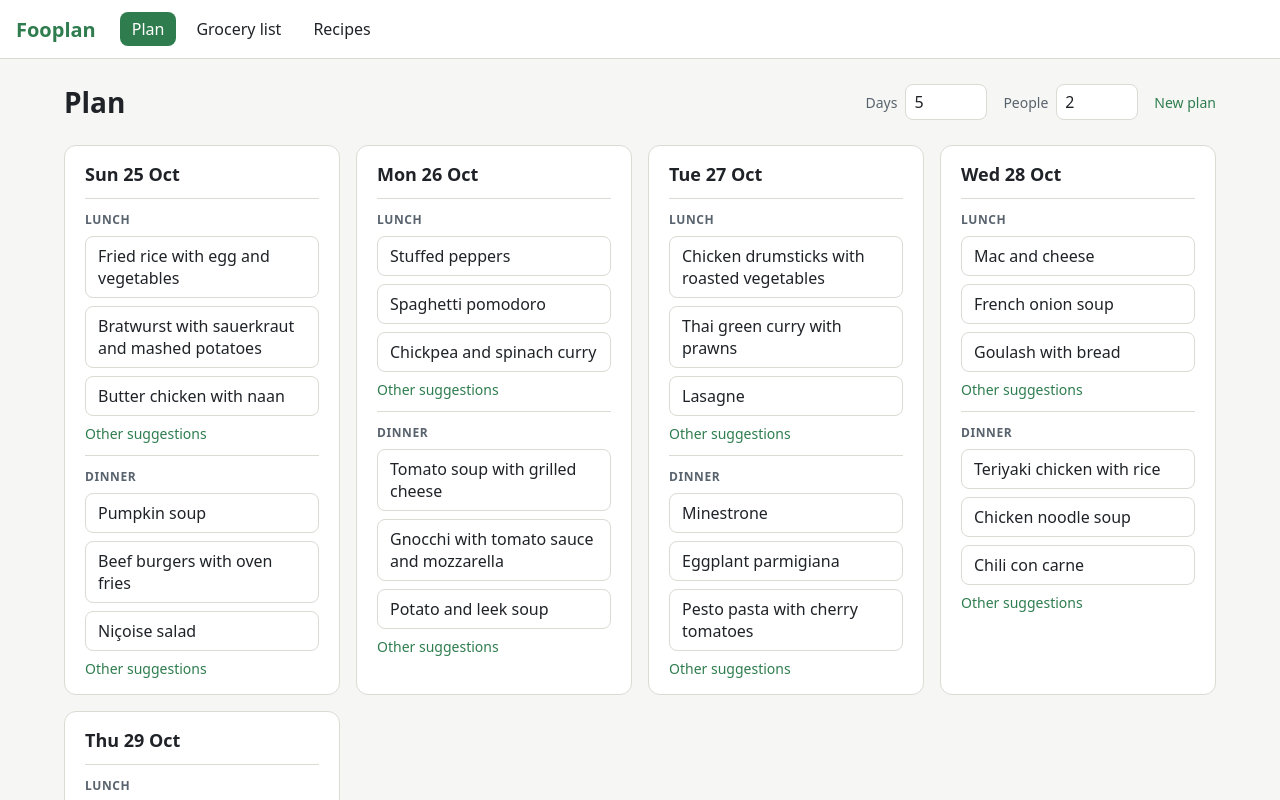
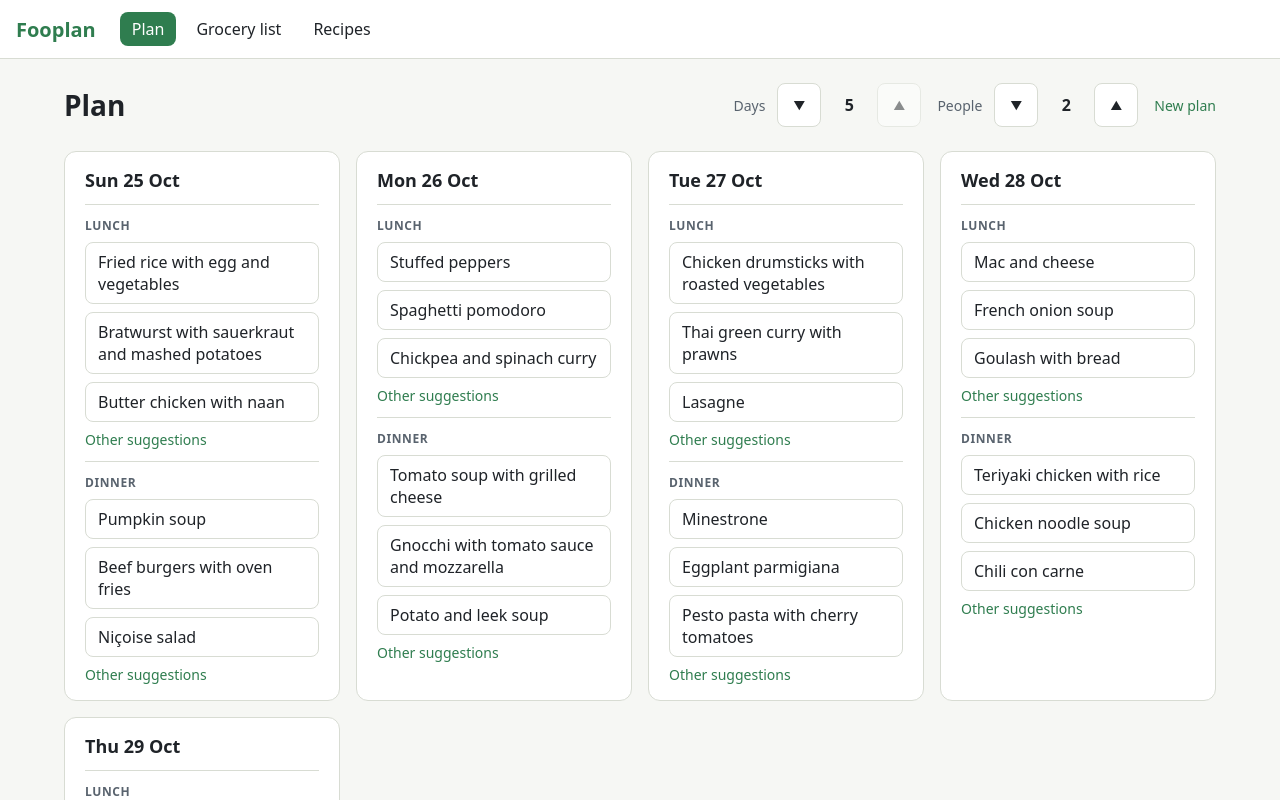
Before and after one commit to Mihai238/fooplan, an Angular app: page /plan in a window 1280 px wide. Shown: the top 800 px of the page. Built offline with nearby package versions, Linux system fonts and the light colour scheme.

Commit message:
plan: Days and People steppers instead of number fields - #15

```diff
--- a/src/app/plan/plan-page/plan-page.css
+++ b/src/app/plan/plan-page/plan-page.css
@@ -15,25 +15,67 @@ h1 {
   font-size: 1.75rem;
 }
 
-.field {
+/* The gap leaves the value's focus ring clear of the arrows */
+.stepper {
   display: flex;
   align-items: center;
   gap: 0.5rem;
 }
 
-label {
+label,
+.stepper-label {
   color: var(--muted);
   font-size: 0.875rem;
 }
 
-input[type='number'] {
-  width: 4rem;
-  padding: 0.375rem 0.5rem;
-  border: 1px solid var(--border);
+.stepper-label {
+  margin-right: 0.25rem;
+}
+
+/* A phone can't fit both steppers beside their labels in one row, so the labels go above them and
+   the steppers share the row below the title and "New plan" */
+@media (max-width: 40rem) {
+  .toolbar:has(.stepper) {
+    display: grid;
+    grid-template-columns: auto auto;
+    justify-content: space-between;
+  }
+
+  .toolbar:has(.stepper) > button {
+    grid-row: 1;
+    grid-column: 2;
+    justify-self: end;
+  }
+
+  .stepper {
+    display: grid;
+    grid-template-columns: repeat(3, auto);
+    grid-row: 2;
+    justify-content: start;
+    row-gap: 0.25rem;
+  }
+
+  .stepper-label {
+    grid-column: 1 / -1;
+    margin-right: 0;
+  }
+}
+
+/* Below this width the two steppers side by side would overflow the row */
+@media (max-width: 21.5rem) {
+  .stepper {
+    grid-row: auto;
+    grid-column: 1 / -1;
+  }
+}
+
+.value {
+  min-width: 2rem;
+  padding: 0.25rem;
   border-radius: 0.5rem;
-  background: var(--surface);
-  color: var(--text);
-  font: inherit;
+  font-variant-numeric: tabular-nums;
+  font-weight: 600;
+  text-align: center;
 }
 
 .summary {
@@ -109,7 +151,8 @@ button {
 }
 
 .suggestion,
-.secondary {
+.secondary,
+.step {
   border: 1px solid var(--border);
   border-radius: 0.5rem;
   background: var(--surface);
@@ -123,9 +166,22 @@ button {
 }
 
 .suggestion:hover,
-.secondary:hover {
+.secondary:hover,
+.step:not(:disabled):hover {
   border-color: var(--accent);
   background: var(--hover);
+}
+
+.step {
+  display: inline-flex;
+  align-items: center;
+  justify-content: center;
+  flex-shrink: 0;
+  /* 2.75rem drops below the 44 px touch minimum when the browser's default font size is smaller */
+  width: max(2.75rem, 44px);
+  height: max(2.75rem, 44px);
+  padding: 0;
+  font-size: 0.75rem;
 }
 
 .link {
@@ -147,7 +203,8 @@ button {
   font-weight: 600;
 }
 
-.primary:disabled {
+.primary:disabled,
+.step:disabled {
   opacity: 0.5;
   cursor: not-allowed;
 }
@@ -169,6 +226,7 @@ button {
    :focus-visible, yet the ring must show which button Enter presses */
 button:focus-visible,
 input:focus-visible,
+.value:focus-visible,
 dialog button:focus {
   outline: 2px solid var(--accent);
   outline-offset: 2px;
--- a/src/app/plan/plan-page/plan-page.html
+++ b/src/app/plan/plan-page/plan-page.html
@@ -6,28 +6,73 @@
       {{ plan().people }} {{ plan().people === 1 ? 'person' : 'people' }}
     </p>
   } @else {
-    <span class="field">
-      <label for="days">Days</label>
-      <input
-        #daysInput
-        type="number"
-        id="days"
-        [min]="minDays"
-        [max]="maxDays"
-        [value]="plan().days.length"
-        (change)="changeDays(daysInput)"
-      />
+    <!-- The arrow keys step the value also at a limit, where nothing changes, so that they never
+         scroll the page from it -->
+    <span class="stepper">
+      <span id="days-label" class="stepper-label">Days</span>
+      <button
+        #fewerDays
+        type="button"
+        class="step"
+        aria-label="One day fewer"
+        [disabled]="fewestDays()"
+        (click)="stepDays(-1); keepFocus(fewerDays, fewestDays(), daysValue)"
+      >
+        <span aria-hidden="true">▼</span>
+      </button>
+      <span
+        #daysValue
+        role="spinbutton"
+        tabindex="0"
+        class="value"
+        aria-labelledby="days-label"
+        [attr.aria-valuenow]="plan().days.length"
+        [attr.aria-valuemin]="minDays"
+        [attr.aria-valuemax]="maxDays"
+        (keydown.arrowup)="$event.preventDefault(); stepDays(1)"
+        (keydown.arrowdown)="$event.preventDefault(); stepDays(-1)"
+      >
+        {{ plan().days.length }}
+      </span>
+      <button
+        #moreDays
+        type="button"
+        class="step"
+        aria-label="One more day"
+        [disabled]="mostDays()"
+        (click)="stepDays(1); keepFocus(moreDays, mostDays(), daysValue)"
+      >
+        <span aria-hidden="true">▲</span>
+      </button>
     </span>
-    <span class="field">
-      <label for="people">People</label>
-      <input
-        #peopleInput
-        type="number"
-        id="people"
-        min="1"
-        [value]="plan().people"
-        (change)="changePeople(peopleInput)"
-      />
+    <span class="stepper">
+      <span id="people-label" class="stepper-label">People</span>
+      <button
+        #fewerPeople
+        type="button"
+        class="step"
+        aria-label="One person fewer"
+        [disabled]="fewestPeople()"
+        (click)="stepPeople(-1); keepFocus(fewerPeople, fewestPeople(), peopleValue)"
+      >
+        <span aria-hidden="true">▼</span>
+      </button>
+      <span
+        #peopleValue
+        role="spinbutton"
+        tabindex="0"
+        class="value"
+        aria-labelledby="people-label"
+        [attr.aria-valuenow]="plan().people"
+        [attr.aria-valuemin]="minPeople"
+        (keydown.arrowup)="$event.preventDefault(); stepPeople(1)"
+        (keydown.arrowdown)="$event.preventDefault(); stepPeople(-1)"
+      >
+        {{ plan().people }}
+      </span>
+      <button type="button" class="step" aria-label="One more person" (click)="stepPeople(1)">
+        <span aria-hidden="true">▲</span>
+      </button>
     </span>
   }
   <button
--- a/src/app/plan/plan-page/plan-page.ts
+++ b/src/app/plan/plan-page/plan-page.ts
@@ -8,6 +8,7 @@ import {
   MAX_DAYS,
   MealKind,
   MIN_DAYS,
+  MIN_PEOPLE,
 } from '../plan';
 import { PlanStore } from '../plan-store';
 
@@ -25,20 +26,30 @@ export class PlanPage {
   protected readonly defaultDays = DEFAULT_DAYS;
   protected readonly minDays = MIN_DAYS;
   protected readonly maxDays = MAX_DAYS;
+  protected readonly minPeople = MIN_PEOPLE;
+  protected readonly fewestDays = computed(() => this.plan().days.length <= MIN_DAYS);
+  protected readonly mostDays = computed(() => this.plan().days.length >= MAX_DAYS);
+  protected readonly fewestPeople = computed(() => this.plan().people <= MIN_PEOPLE);
   protected readonly meals: readonly { kind: MealKind; label: string }[] = [
     { kind: 'lunch', label: 'Lunch' },
     { kind: 'dinner', label: 'Dinner' },
   ];
   private pressedOnBackdrop = false;
 
-  protected changeDays(input: HTMLInputElement): void {
-    this.store.setDays(Number(input.value));
-    this.resetRejected(input, this.plan().days.length);
+  protected stepDays(delta: number): void {
+    this.store.setDays(this.plan().days.length + delta);
   }
 
-  protected changePeople(input: HTMLInputElement): void {
-    this.store.setPeople(Number(input.value));
-    this.resetRejected(input, this.plan().people);
+  protected stepPeople(delta: number): void {
+    this.store.setPeople(this.plan().people + delta);
+  }
+
+  // A button disabled while it has the focus drops the focus to the page, so the focus moves on to
+  // the value, where the arrow keys go on stepping it
+  protected keepFocus(arrow: HTMLButtonElement, atLimit: boolean, value: HTMLElement): void {
+    if (atLimit && document.activeElement === arrow) {
+      value.focus();
+    }
   }
 
   protected leftovers(kind: MealKind, day: number): string | null {
@@ -99,9 +110,4 @@ export class PlanPage {
       event.clientY > box.bottom
     );
   }
-
-  // A rejected value leaves the plan signal unchanged, so the binding alone wouldn't reset the field
-  private resetRejected(input: HTMLInputElement, value: number): void {
-    input.value = String(value);
-  }
 }
--- a/src/app/plan/plan.ts
+++ b/src/app/plan/plan.ts
@@ -38,6 +38,7 @@ export type Random = () => number;
 
 export const MIN_DAYS = 1;
 export const MAX_DAYS = 5;
+export const MIN_PEOPLE = 1;
 export const DEFAULT_DAYS = 5;
 export const DEFAULT_PEOPLE = 2;
 const SUGGESTIONS = 3;
@@ -80,7 +81,7 @@ export function setDays(
 }
 
 export function setPeople(plan: Plan, people: number): Plan {
-  if (plan.accepted || people === plan.people || !Number.isInteger(people) || people < 1) {
+  if (plan.accepted || people === plan.people || !Number.isInteger(people) || people < MIN_PEOPLE) {
     return plan;
   }
   return { ...plan, people };
@@ -229,7 +230,7 @@ export function parsePlan(value: unknown, recipes: readonly string[]): Plan | nu
   if (!Array.isArray(days) || days.length < MIN_DAYS || days.length > MAX_DAYS) {
     return null;
   }
-  if (typeof people !== 'number' || !Number.isInteger(people) || people < 1) {
+  if (typeof people !== 'number' || !Number.isInteger(people) || people < MIN_PEOPLE) {
     return null;
   }
   if (typeof accepted !== 'boolean') {
```
Also changed, not shown: 2 other files (tests, documents, lock files or other folders).
